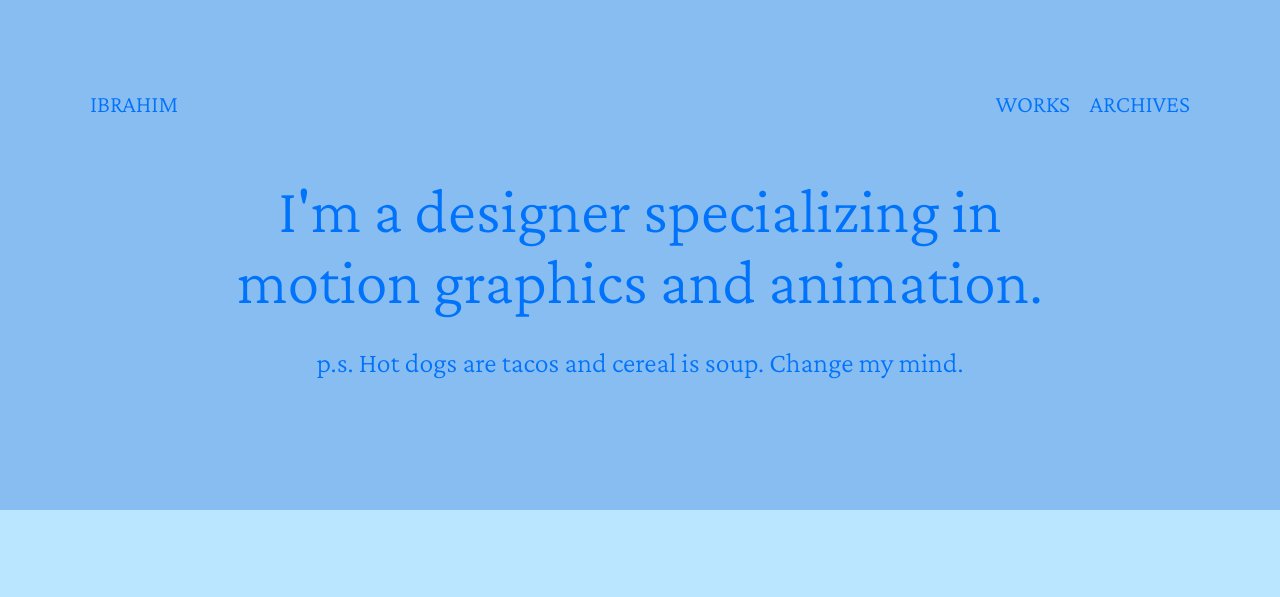
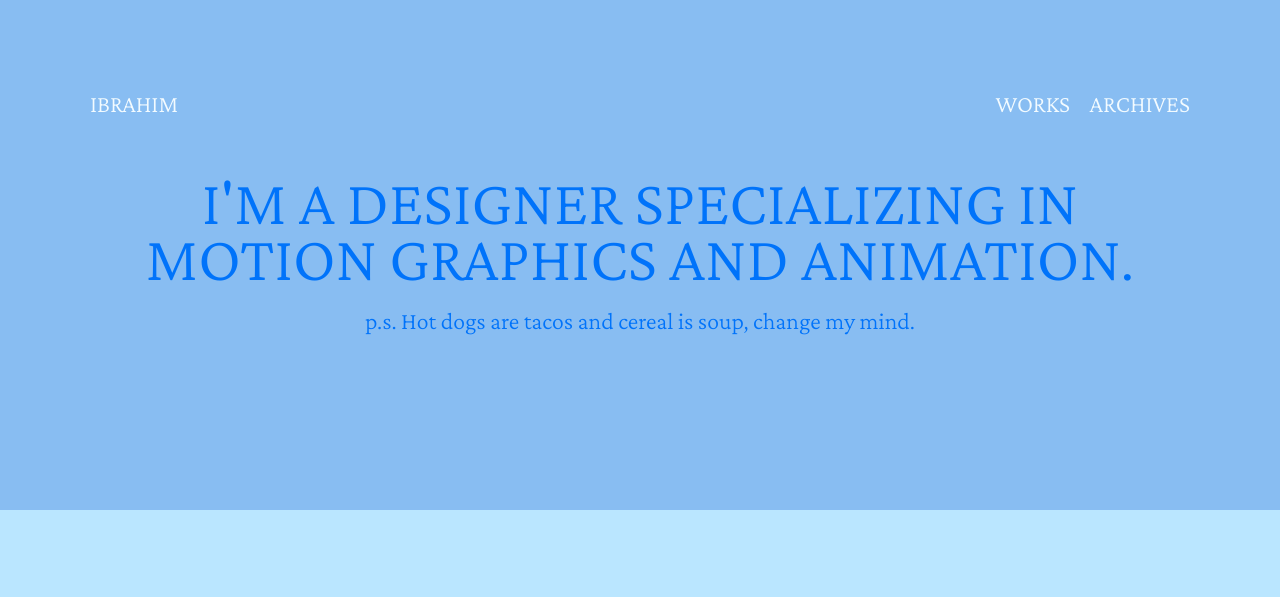
Before and after one commit to papayeah/habibi, a plain HTML site: page index.html in a window 1280 px wide. Shown: the top 597 px of the page. Drawn offline with nearby package versions, Linux system fonts and the light colour scheme; a web font is replaced by a local one.

Commit message:
Confidence edits to opening statement and nav colour

```diff
--- a/assets/css/main.css
+++ b/assets/css/main.css
@@ -68,6 +68,7 @@ a {
 }
 
 li {
+    color: rgb(243, 251, 255);
     display: inline-block;
     padding-left: 15px;
 }
@@ -90,6 +91,7 @@ main > #middle {
     height: 510px;
     padding: 0 90px;
     position: fixed;
+    text-transform: uppercase;
     top: 0;
     width: 100%;
     z-index: 0;
@@ -99,14 +101,17 @@ main > #middle {
     display: flex;
     font-size: 48pt;
     justify-content: center;
+    line-height: 42pt;
     margin: 175px auto 0 auto;
     min-width: 81%;
     text-align: center;
 }
 
 #top .subtitle {
-    font-size: 21pt;
-    padding-top: 30px;
+    font-family: "Crimson Pro", serif;
+    font-size: 18pt;
+    padding-top: 6px;
+    text-transform: none;
 }
 
 #middle {
--- a/index.html
+++ b/index.html
@@ -38,7 +38,7 @@
                     <br>
                     motion graphics and animation.
                     <div class = "subtitle">
-                        p.s. Hot dogs are tacos and cereal is soup. Change my mind.
+                        p.s. Hot dogs are tacos and cereal is soup, change my mind.
                     </div>
                 </div>
             </div>
```
